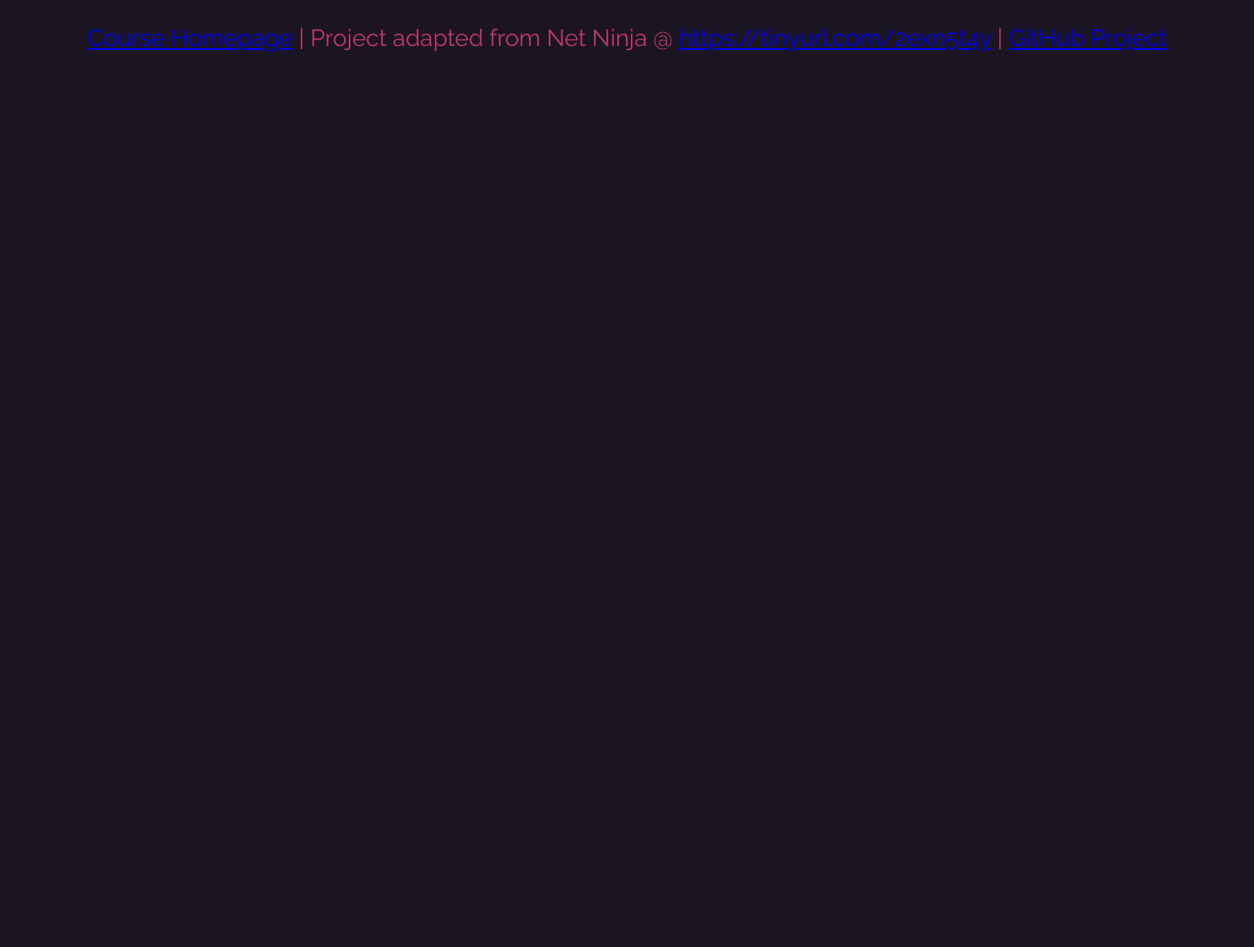
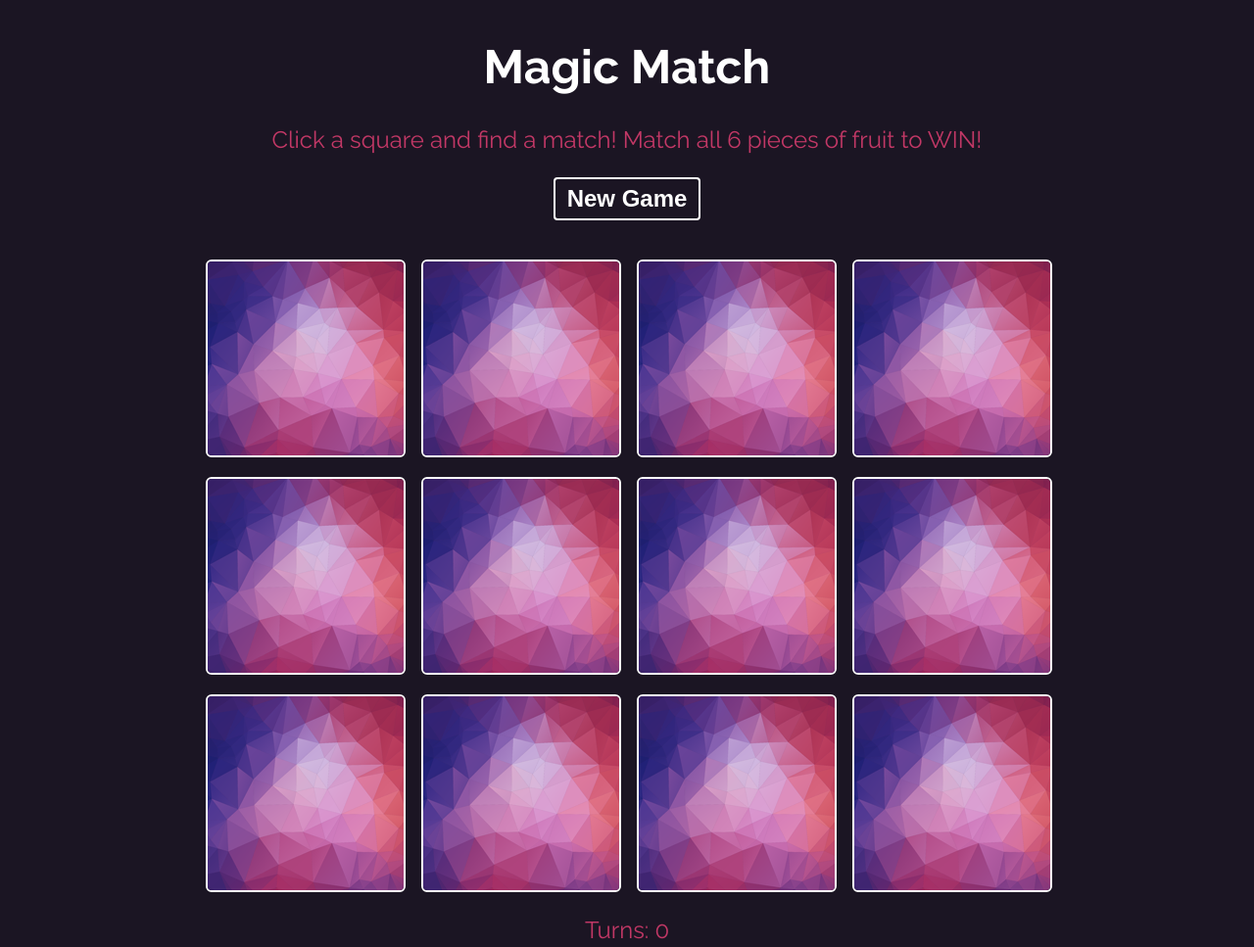
Before and after one commit to 8-bit-dream/Memory-Game, a plain HTML site: page index.html in a window 1280 px wide. Shown: the top 967 px of the page at 98% size. Before the commit the page ends 800 px from the top, so only its background shows below. Drawn offline with Linux system fonts and the light colour scheme; files that its build step writes are made by us from their sources.

Commit message:
Add files via upload

```diff
--- a/index.html
+++ b/index.html
@@ -1 +1 @@
-<!doctype html><html lang="en"><head><meta charset="utf-8"/><link rel="icon" href="/project3/favicon.ico"/><meta name="viewport" content="width=device-width,initial-scale=1"/><meta name="theme-color" content="#000000"/><meta name="description" content="Web site created using create-react-app"/><title>Magic Match</title><script defer="defer" src="/project3/static/js/main.bb127985.js"></script><link href="/project3/static/css/main.8b3c2ccd.css" rel="stylesheet"></head><body><div id="root"></div><footer><p><a href="../home.htm">Course Homepage</a> | Project adapted from Net Ninja @ <a href="https://tinyurl.com/2exn5t4y" target="_blank">https://tinyurl.com/2exn5t4y</a> | <a href="https://github.com/8-bit-dream/project3" target="_blank">GitHub Project</a></p></footer></body></html>
+<!doctype html><html lang="en"><head><meta charset="utf-8"/><link rel="icon" href="/Memory-Game/favicon.ico"/><meta name="viewport" content="width=device-width,initial-scale=1"/><meta name="theme-color" content="#000000"/><meta name="description" content="Web site created using create-react-app"/><title>Magic Match</title><script defer="defer" src="/Memory-Game/static/js/main.bb127985.js"></script><link href="/Memory-Game/static/css/main.8b3c2ccd.css" rel="stylesheet"></head><body><div id="root"></div><footer><p><a href="../home.htm">Course Homepage</a> | Project adapted from Net Ninja @ <a href="https://tinyurl.com/2exn5t4y" target="_blank">https://tinyurl.com/2exn5t4y</a> | <a href="https://github.com/8-bit-dream/project3" target="_blank">GitHub Project</a></p></footer></body></html>
```
Also changed, not shown: asset-manifest.json.
